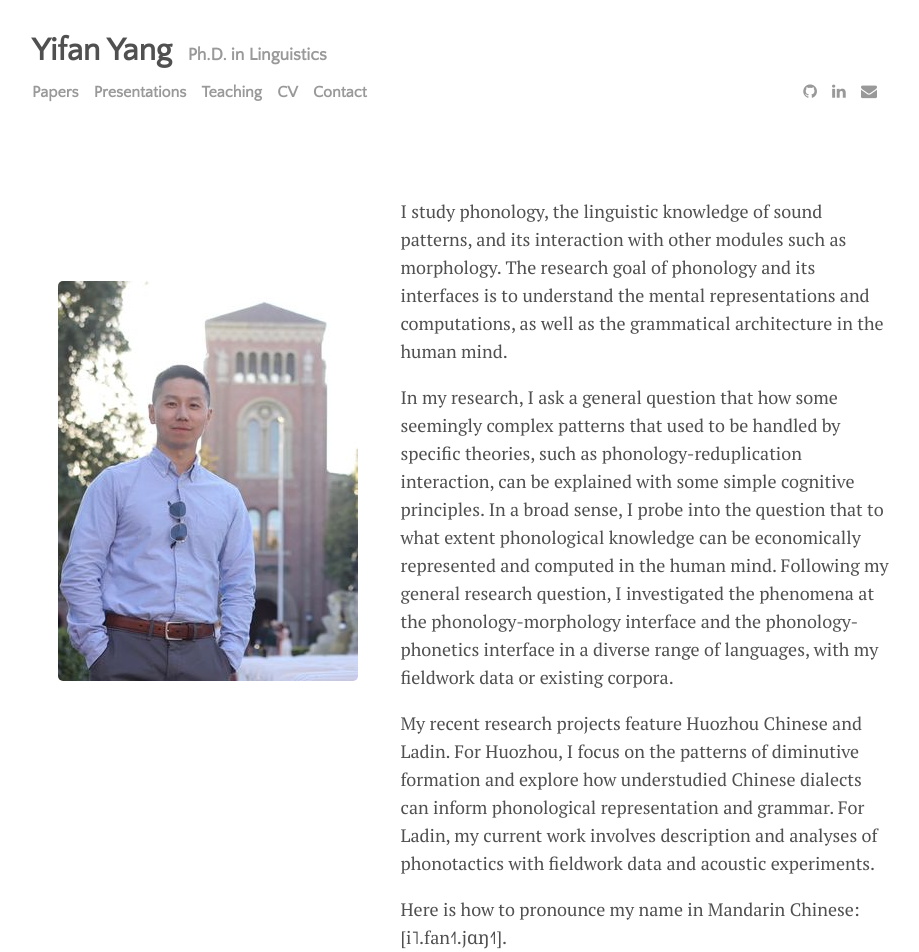
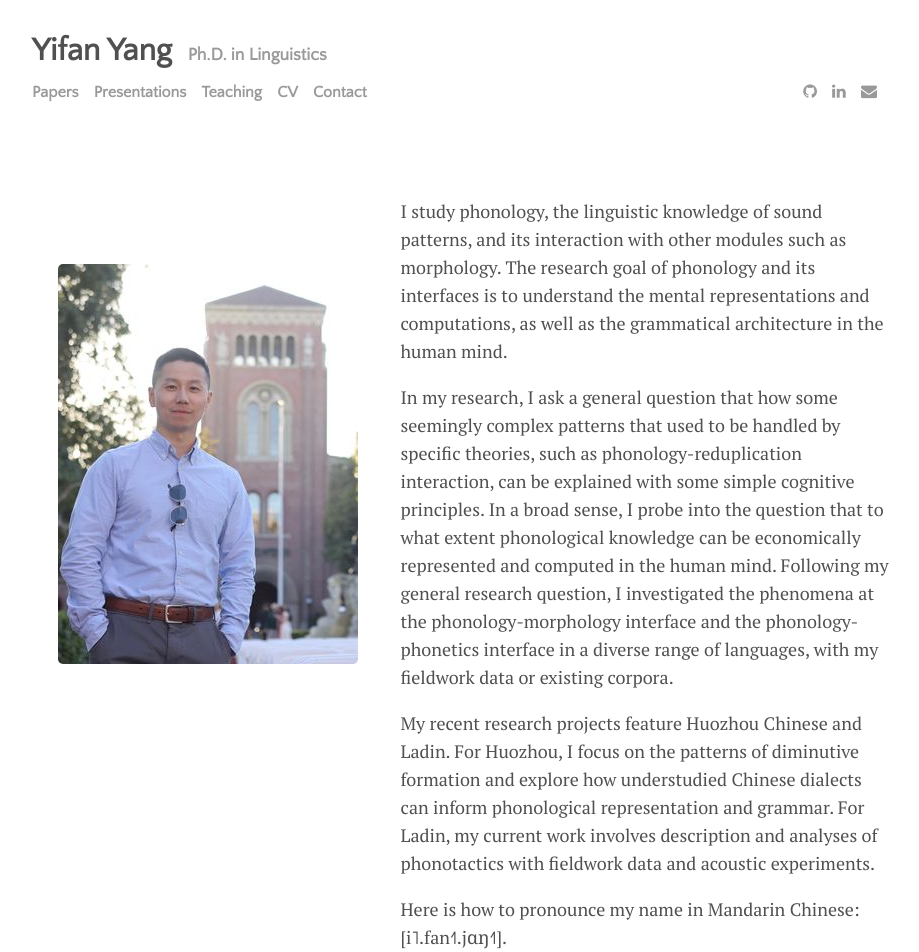
Before and after one commit to yifanyang08/yifanyang08.github.io, a Jekyll site: the page built from index.html, in a window 1280 px wide. Shown: the top 952 px of the page, without its empty margins (183-1102 px from the left). Built offline with Jekyll 4.4.1, drawn with Linux system fonts in a browser that asks for light colours; the list of posts is cut into pages by our own code.

Commit message:
Update _default.scss

```diff
--- a/_sass/_default.scss
+++ b/_sass/_default.scss
@@ -22,7 +22,7 @@
 
 .imgDetails {
 margin-left:0%;
-margin-top:12%;
+margin-top:10%;
 float:left;
 height:auto;
 width:300px;
```
